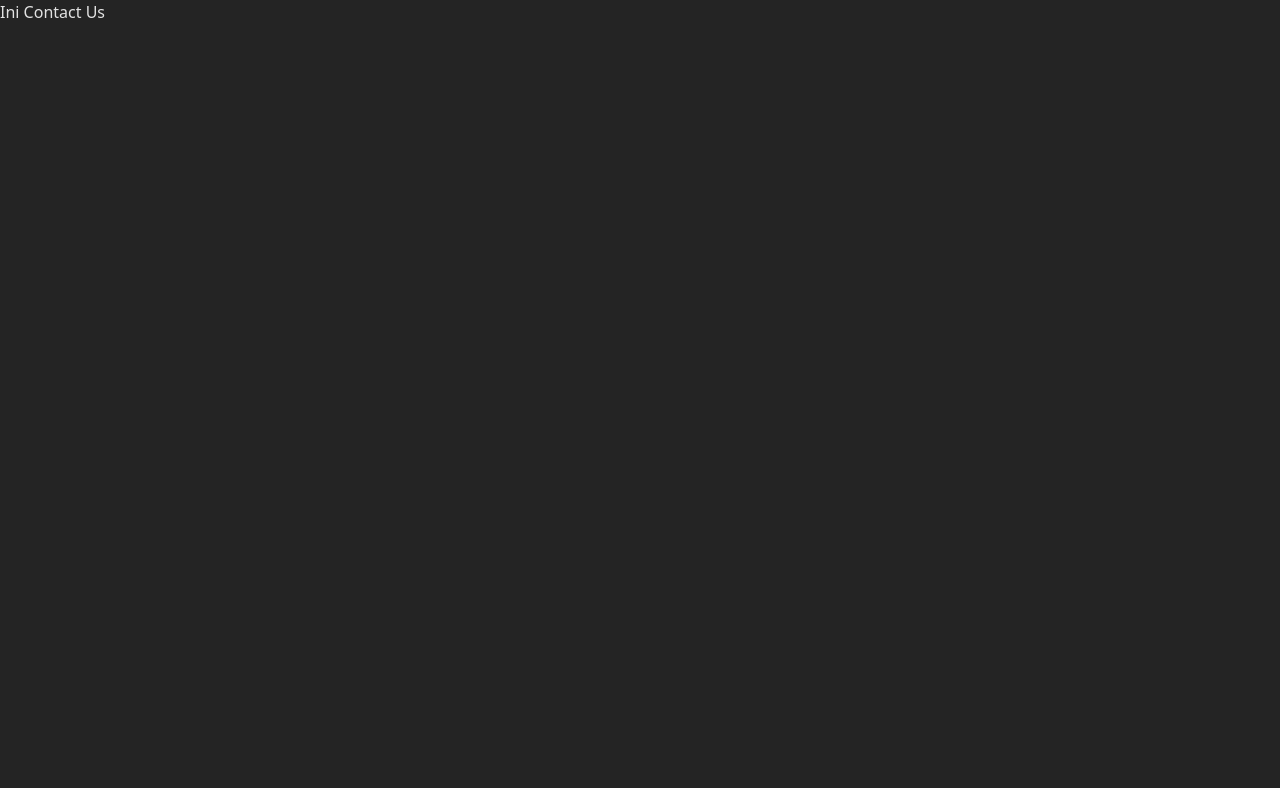
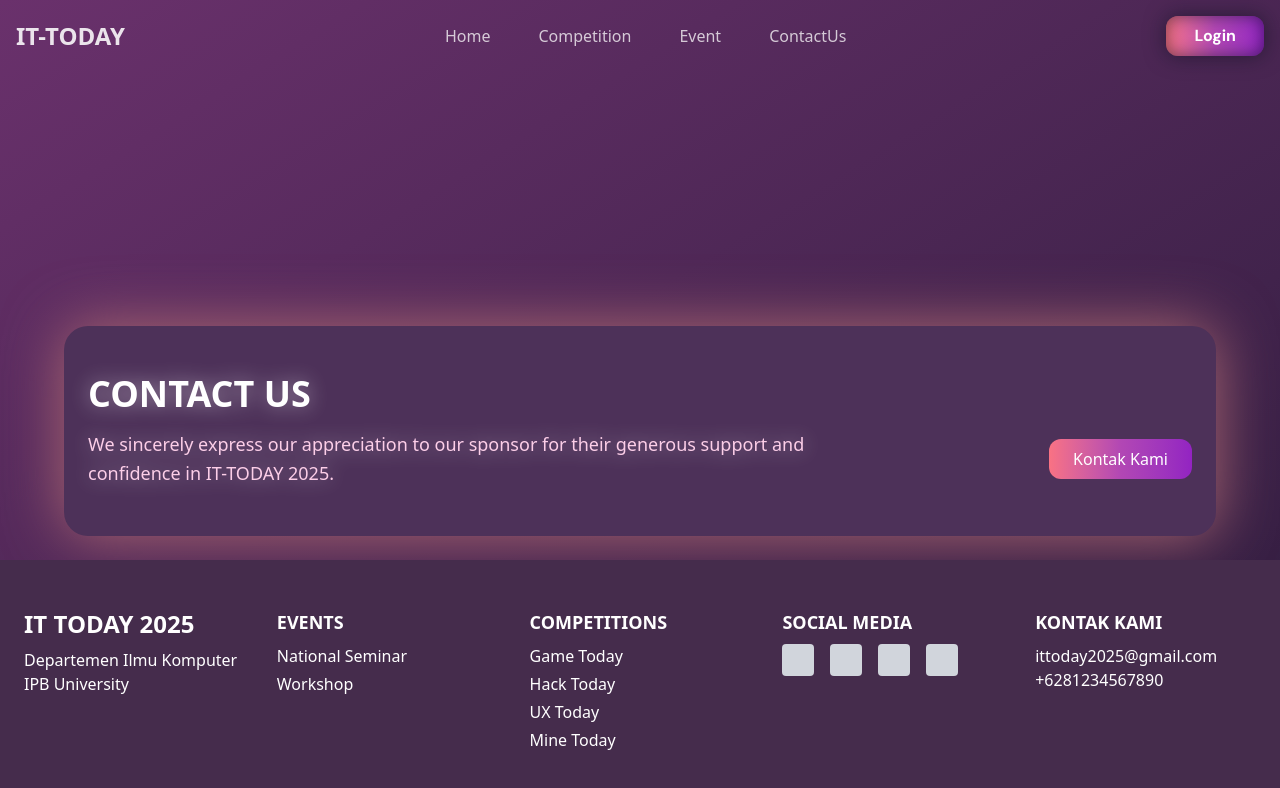
Before and after one commit to pusdatin-ittoday/ittod-web-frontend, a React (Vite) app: page /ContactUs in a window 1280 px wide. Shown: the top 788 px of the page. Built offline with nearby package versions, Linux system fonts and the light colour scheme; a web font is replaced by a local one.

Commit message:
menambahkan footer and ContactUs

```diff
--- /dev/null
+++ b/src/components/Footer.jsx
@@ -0,0 +1,56 @@
+import React from 'react';
+
+const Footer = () => {
+  return (
+    <footer className="bg-[#452C4C] text-white px-6 py-12 mt-auto">
+      <div className="max-w-full grid grid-cols-1 md:grid-cols-5 gap-8 text-center md:text-left">
+        <div className="md:col-span-1">
+          <h2 className="text-2xl font-bold mb-2">IT TODAY 2025</h2>
+          <p>
+            Departemen Ilmu Komputer
+            <br />
+            IPB University
+          </p>
+        </div>
+
+        <div>
+          <h3 className="text-lg font-bold mb-2">EVENTS</h3>
+          <ul className="space-y-1">
+            <li>National Seminar</li>
+            <li>Workshop</li>
+          </ul>
+        </div>
+
+        <div>
+          <h3 className="text-lg font-bold mb-2">COMPETITIONS</h3>
+          <ul className="space-y-1">
+            <li>Game Today</li>
+            <li>Hack Today</li>
+            <li>UX Today</li>
+            <li>Mine Today</li>
+          </ul>
+        </div>
+
+        <div>
+          <h3 className="text-lg font-bold mb-2">SOCIAL MEDIA</h3>
+          <div className="flex justify-center md:justify-start gap-4">
+            {[1, 2, 3, 4].map((_, i) => (
+              <div
+                key={i}
+                className="w-8 h-8 bg-gray-300 rounded-sm"
+              />
+            ))}
+          </div>
+        </div>
+
+        <div>
+          <h3 className="text-lg font-bold mb-2">KONTAK KAMI</h3>
+          <p className="break-all">ittoday2025@gmail.com</p>
+          <p>+6281234567890</p>
+        </div>
+      </div>
+    </footer>
+  );
+};
+
+export default Footer;
--- a/src/pages/ContactUs.jsx
+++ b/src/pages/ContactUs.jsx
@@ -1,7 +1,39 @@
 import React from 'react';
+import Navbar from '../components/Navbar';
+import Footer from '../components/Footer';
 
 const ContactUs = () => {
-  return <div>Ini Contact Us</div>;
+  return (
+    <>
+      <Navbar />
+      <div className="flex flex-col min-h-screen bg-gradient-to-br from-[#6a316c] to-[#2e1c3d] pt-20">
+        {/* Konten utama */}
+        <main className="flex flex-col flex-grow justify-end">
+          <div className="w-full px-6 sm:px-8 md:px-10 lg:px-12 xl:px-16">
+            <div className="max-w-6xl mx-auto bg-[#4D3159] rounded-3xl text-white shadow-[0_0_60px_#AC6871] py-12 px-6 mb-6">
+              {/* Judul */}
+              <h1 className="text-3xl md:text-4xl font-extrabold mb-4 text-white drop-shadow-[0_0_10px_#ffffff77] text-center md:text-left">CONTACT US</h1>
+
+              {/* Konten isi dan tombol */}
+              <div className="flex flex-col md:flex-row md:justify-between md:items-center gap-6">
+                {/* Paragraf */}
+                <p className="text-base md:text-lg leading-relaxed text-pink-200 drop-shadow-[0_0_10px_#ffffff77] max-w-3xl text-justify md:text-left">
+                  We sincerely express our appreciation to our sponsor for their generous support and confidence in IT-TODAY 2025.
+                </p>
+
+                {/* Tombol */}
+                <div className="flex flex-col md:flex-row gap-4 items-center justify-center md:justify-end">
+                  <button className="bg-gradient-to-r from-[#F97283] via-[#B247B4] to-[#9323C2] text-white py-2 px-6 rounded-xl hover:scale-105 transition duration-300 ease-in-out">Kontak Kami</button>
+                </div>
+              </div>
+            </div>
+          </div>
+        </main>
+
+        <Footer />
+      </div>
+    </>
+  );
 };
 
 export default ContactUs;
```
